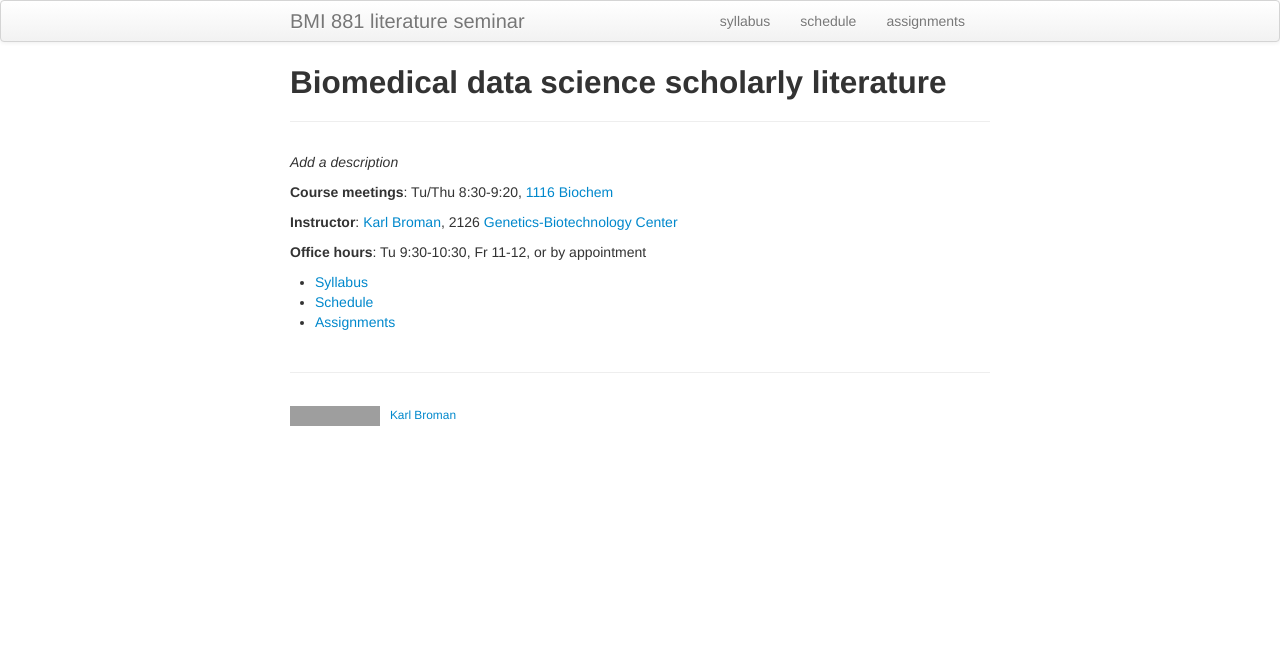
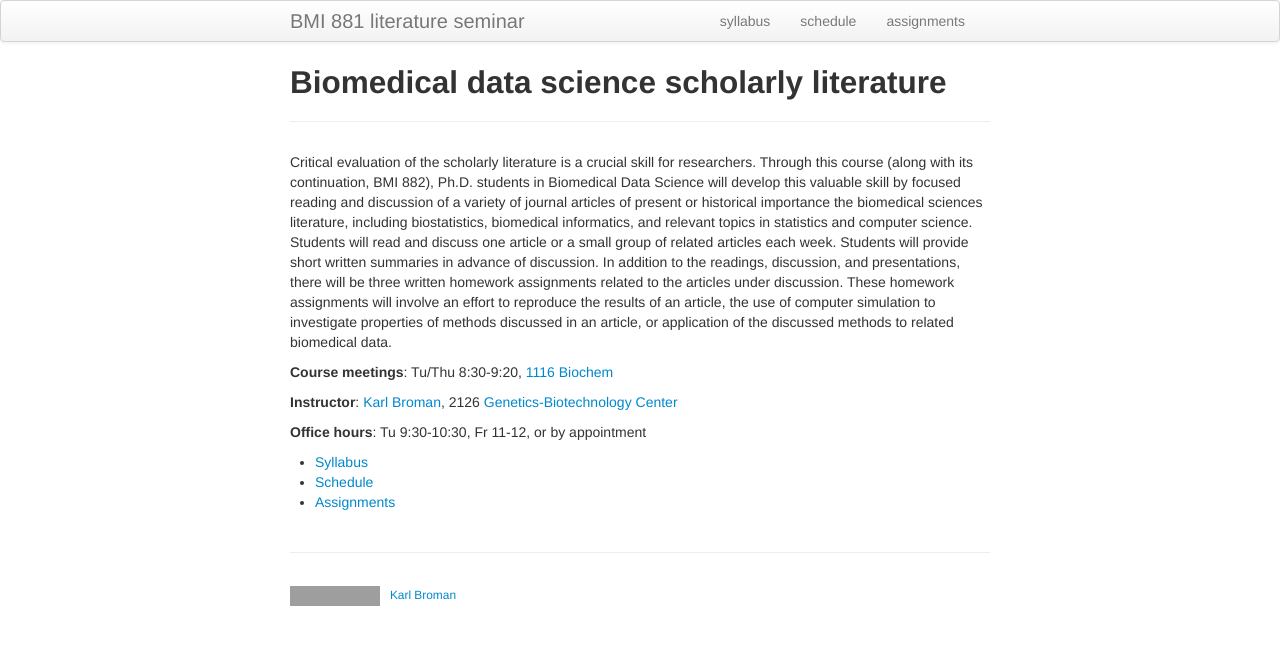
Before and after one commit to kbroman/BMI881_fall2022, a Jekyll site: the page built from index.md, in a window 1280 px wide. Shown: the top 645 px of the page. Built offline with Jekyll 4.4.1, drawn with Linux system fonts in a browser that asks for light colours; grey boxes are pictures that could not be loaded.

Commit message:
add course description on main page

```diff
--- a/index.md
+++ b/index.md
@@ -4,7 +4,22 @@ title: Biomedical data science scholarly literature
 description: A seminar on scientific papers
 ---
 
-_Add a description_
+Critical evaluation of the scholarly literature is a crucial skill for
+researchers. Through this course (along with its continuation, BMI
+882), Ph.D. students in Biomedical Data Science will develop this
+valuable skill by focused reading and discussion of a variety of
+journal articles of present or historical importance the biomedical
+sciences literature, including biostatistics, biomedical informatics,
+and relevant topics in statistics and computer science. Students will
+read and discuss one article or a small group of related articles each
+week. Students will provide short written summaries in advance of
+discussion. In addition to the readings, discussion, and
+presentations, there will be three written homework assignments
+related to the articles under discussion. These homework assignments
+will involve an effort to reproduce the results of an article, the use
+of computer simulation to investigate properties of methods discussed
+in an article, or application of the discussed methods to related
+biomedical data.
 
 **Course meetings**: Tu/Thu 8:30-9:20, [1116 Biochem](https://map.wisc.edu/s/3cqqjqss)
 
```
